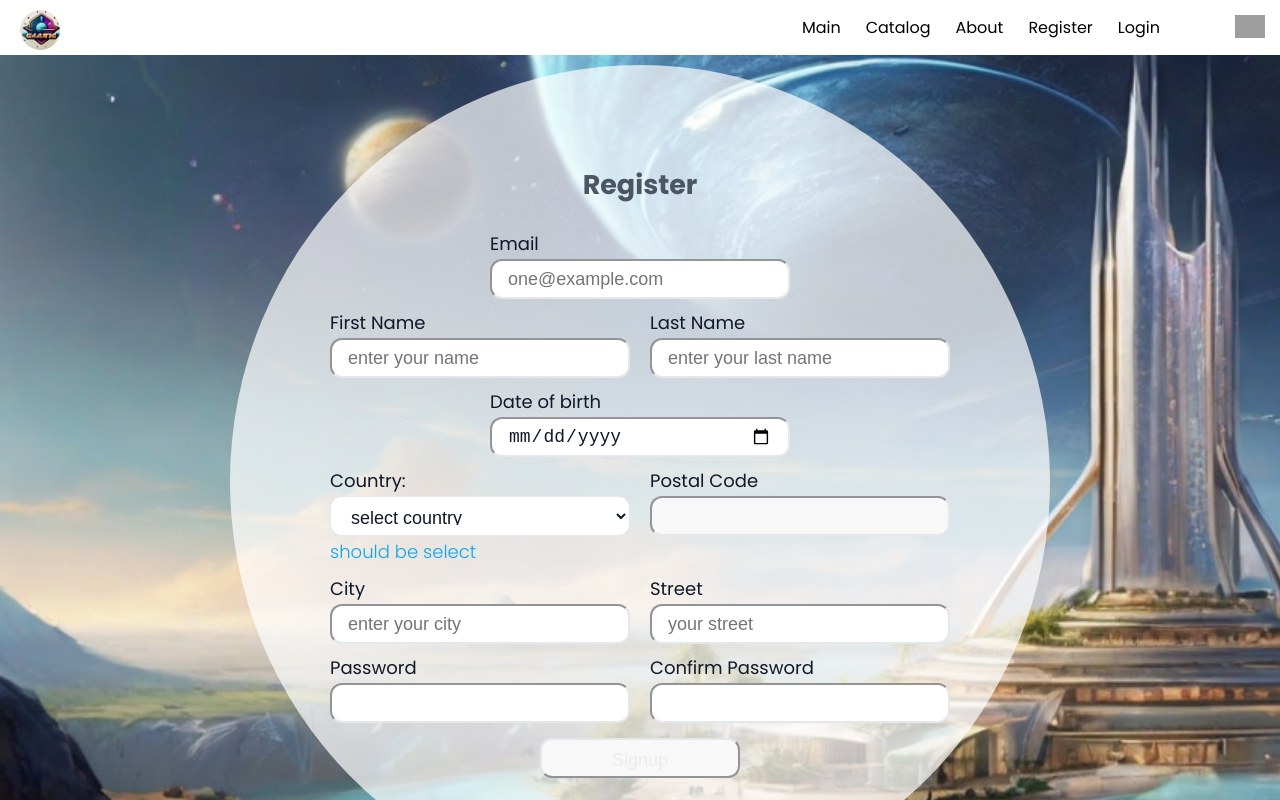
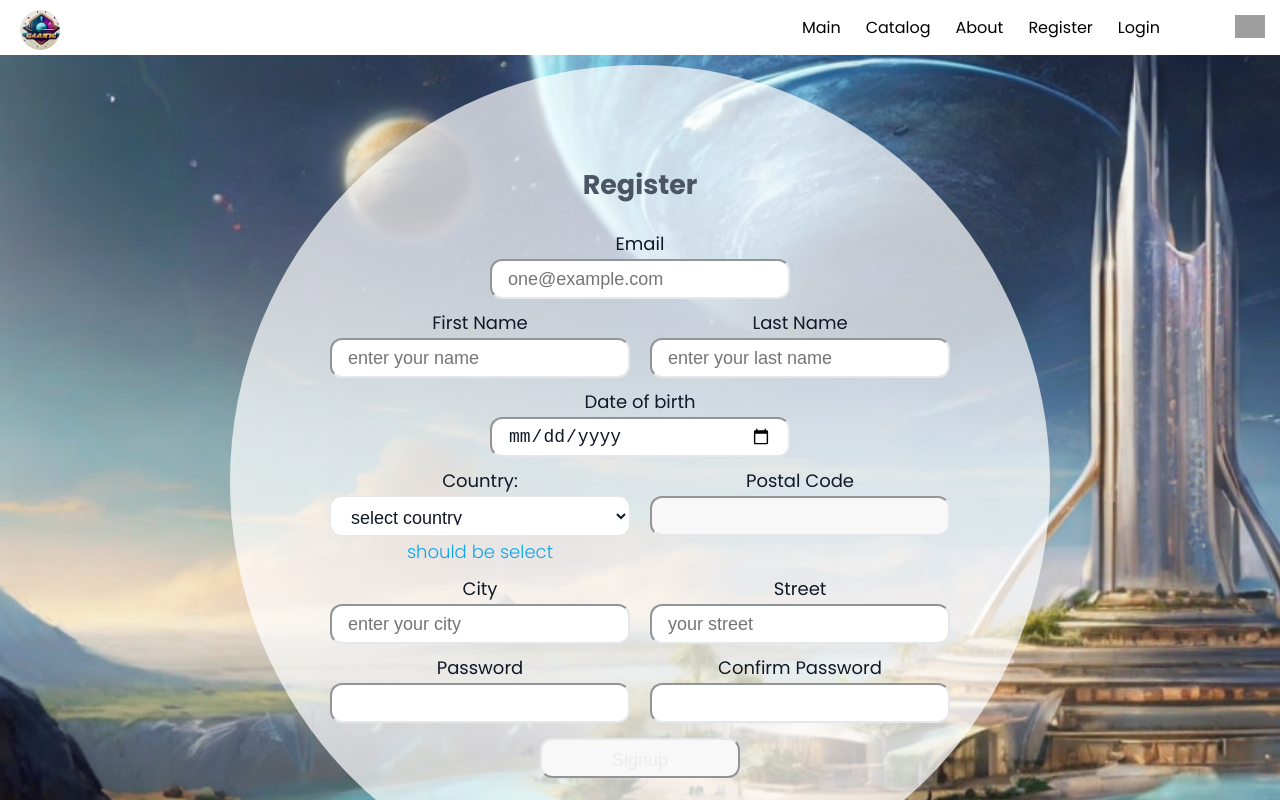
Before and after one commit to peregreenus/DEVS-eCommerce-App, a React app: page /signup in a window 1280 px wide. Shown: the top 800 px of the page. Built offline with nearby package versions, Linux system fonts and the light colour scheme; grey boxes are pictures that could not be loaded.

Commit message:
refactor: css now a module, refactor code

```diff
--- a/package.json
+++ b/package.json
@@ -24,6 +24,7 @@
     "@testing-library/react": "^15.0.7",
     "@types/copy-webpack-plugin": "^10.1.0",
     "@types/jest": "^29.5.12",
+    "@types/mini-css-extract-plugin": "^2.5.1",
     "@types/node": "^20.12.8",
     "@types/react": "^18.3.1",
     "@types/react-dom": "^18.3.0",
--- /dev/null
+++ b/src/custom.d.ts
@@ -0,0 +1 @@
+declare module '*.module.css';
--- a/src/view/components/signup/form-input.tsx
+++ b/src/view/components/signup/signup-form-input.tsx
@@ -1,4 +1,5 @@
 import React, { ChangeEvent } from 'react';
+import * as FormStyles from './signup-form.module.css';
 
 interface InputProps {
   type: 'text' | 'number' | 'email' | 'password' | 'date';
@@ -29,7 +30,7 @@ export default function InputField(props: InputProps) {
     disabled
   } = props;
   return (
-    <label htmlFor={name}>
+    <label htmlFor={name} className={FormStyles.label}>
       {label}
       <input
         type={type}
@@ -42,7 +43,7 @@ export default function InputField(props: InputProps) {
         className={classes}
         disabled={disabled}
       />
-      {wrong && error && <span className="error-span">{error}</span>}
+      {wrong && error && <span className={FormStyles.error}>{error}</span>}
     </label>
   );
 }
--- a/src/view/components/signup/signup-form.css
+++ /dev/null
@@ -1,80 +0,0 @@
-.input-field {
-  font-size: 1.8rem;
-  padding: 1rem 1.6rem;
-  height: 4rem;
-  border-radius: 1.2rem;
-  background-color: var(--default-bg-color);
-  color: var(--primary-text-color);
-  border-color: var(--border-color);
-  cursor: text;
-  width: 30rem;
-}
-.error-span {
-  color: var(--accent-color);
-  font-family: 'Poppins', sans-serif;
-  font-weight: 200;
-  display: block;
-}
-
-.singup-form-container {
-  display: flex;
-  flex-direction: column;
-  justify-content: center;
-  align-items: center;
-  color: var(--body-text-color);
-  width: fit-content;
-  padding: 10rem;
-  border-radius: 50%;
-  background: linear-gradient(to right, rgba(255, 255, 255, 0.7) 0 100%);
-}
-.signup-form {
-  display: flex;
-  padding: 2rem 0;
-  flex-direction: column;
-  justify-content: center;
-  align-items: center;
-  width: fit-content;
-  label {
-    padding: 0.5rem 0;
-    font-size: 1.8rem;
-    display: flex;
-    width: 30rem;
-    flex-direction: column;
-    gap: 0.2rem;
-    color: var(--primary-text-color);
-  }
-  .btn-signup {
-    align-self: center;
-    font-size: 1.8rem;
-    margin-top: 1rem;
-    padding: 1rem 4rem;
-    width: 20rem;
-    height: 4rem;
-    border-radius: 1.2rem;
-    background-color: var(--primary-text-color);
-    color: var(--light-text-color);
-    border-color: var(--border-color);
-    cursor: pointer;
-    align-self: center;
-  }
-  .btn-signup:disabled {
-    cursor: not-allowed;
-    background-color: var(--gray-bg-color);
-    color: rgba(220, 220, 220, 0.433);
-  }
-  .input-field[name='postalCode']:disabled {
-    background-color: var(--gray-bg-color);
-    cursor: not-allowed;
-  }
-}
-
-.signup-block {
-  display: flex;
-  flex-direction: row;
-  justify-content: center;
-  gap: 2rem;
-  flex-wrap: wrap;
-  .input-field {
-    width: 30rem;
-  }
-}
--- /dev/null
+++ b/src/view/components/signup/signup-form.module.css
@@ -0,0 +1,77 @@
+.block {
+  display: flex;
+  flex-direction: row;
+  justify-content: space-around;
+  align-items: flex-start;
+  gap: 2rem;
+  flex-wrap: wrap;
+}
+.error {
+  color: var(--accent-color);
+  font-family: 'Poppins', sans-serif;
+  font-weight: 200;
+}
+.input {
+  font-size: 1.8rem;
+  padding: 1rem 1.6rem;
+  height: 4rem;
+  border-radius: 1.2rem;
+  background-color: var(--default-bg-color);
+  color: var(--primary-text-color);
+  border-color: var(--border-color);
+  cursor: text;
+  width: 30rem;
+}
+.input[name='postalCode']:disabled {
+  background-color: var(--gray-bg-color);
+  cursor: not-allowed;
+}
+.button {
+  align-self: center;
+  font-size: 1.8rem;
+  margin-top: 1rem;
+  padding: 1rem 4rem;
+  width: 20rem;
+  height: 4rem;
+  border-radius: 1.2rem;
+  background-color: var(--primary-text-color);
+  color: var(--light-text-color);
+  border-color: var(--border-color);
+  cursor: pointer;
+  align-self: center;
+}
+.button:disabled {
+  cursor: not-allowed;
+  background-color: var(--gray-bg-color);
+  color: rgba(220, 220, 220, 0.433);
+}
+.label {
+  padding: 0.5rem 0;
+  font-size: 1.8rem;
+  display: flex;
+  width: 30rem;
+  gap: 0.2rem;
+  color: var(--primary-text-color);
+  flex-direction: column;
+  justify-content: center;
+  align-items: center;
+}
+.form {
+  display: flex;
+  padding: 2rem 0;
+  flex-direction: column;
+  justify-content: center;
+  align-items: center;
+  width: fit-content;
+}
+.container {
+  display: flex;
+  flex-direction: column;
+  justify-content: center;
+  align-items: center;
+  color: var(--body-text-color);
+  width: fit-content;
+  padding: 10rem;
+  border-radius: 50%;
+  background: linear-gradient(to right, rgba(255, 255, 255, 0.7) 0 100%);
+}
--- a/src/view/components/signup/signup-form.tsx
+++ b/src/view/components/signup/signup-form.tsx
@@ -1,9 +1,9 @@
 /* eslint-disable no-console */
 import React, { ChangeEvent, FormEvent, useEffect, useState } from 'react';
-import './signup-form.css';
 import { RegistrationFieldsType } from '../../../data/types/registration-type';
 import { validationField, setCostumerCountry } from '../../../data/utils/validate-signup-form';
-import InputField from './form-input';
+import InputField from './signup-form-input';
+import * as FormStyles from './signup-form.module.css';
 
 interface IFormProps {
   onSubmit: (e: FormEvent<HTMLFormElement>) => void;
@@ -223,14 +223,14 @@ function FormSingup(props: IFormProps) {
     }
   };
   return (
-    <div className="singup-form-container">
+    <div className={FormStyles.container}>
       <h2>Register</h2>
-      <form className="signup-form" onSubmit={onSubmit}>
+      <form className={FormStyles.form} onSubmit={onSubmit}>
         <InputField
           label="Email"
           type="email"
           name="email"
-          classes="input-field"
+          classes={FormStyles.input}
           placeholder="one@example.com"
           onChange={(e: ChangeEvent<HTMLInputElement>) => handleChange(e)}
           onBlur={(e: ChangeEvent<HTMLInputElement>) => handlerBlur(e)}
@@ -239,12 +239,12 @@ function FormSingup(props: IFormProps) {
           error={emailError}
           disabled={false}
         />
-        <div className="signup-block">
+        <div className={FormStyles.block}>
           <InputField
             label="First Name"
             type="text"
             name="firstName"
-            classes="input-field"
+            classes={FormStyles.input}
             placeholder="enter your name"
             onChange={(e: ChangeEvent<HTMLInputElement>) => handleChange(e)}
             onBlur={(e: ChangeEvent<HTMLInputElement>) => handlerBlur(e)}
@@ -257,7 +257,7 @@ function FormSingup(props: IFormProps) {
             label="Last Name"
             type="text"
             name="lastName"
-            classes="input-field"
+            classes={FormStyles.input}
             placeholder="enter your last name"
             onChange={(e: ChangeEvent<HTMLInputElement>) => handleChange(e)}
             onBlur={(e: ChangeEvent<HTMLInputElement>) => handlerBlur(e)}
@@ -271,7 +271,7 @@ function FormSingup(props: IFormProps) {
           label="Date of birth"
           type="date"
           name="dateOfBirth"
-          classes="input-field"
+          classes={FormStyles.input}
           placeholder=""
           onChange={(e: ChangeEvent<HTMLInputElement>) => handleChange(e)}
           onBlur={(e: ChangeEvent<HTMLInputElement>) => handlerBlur(e)}
@@ -280,14 +280,14 @@ function FormSingup(props: IFormProps) {
           error={birthdayError}
           disabled={false}
         />
-        <div className="signup-block">
-          <label htmlFor="country">
+        <div className={FormStyles.block}>
+          <label htmlFor="country" className={FormStyles.label}>
             Country:
             <select
               value={selectedCountry}
               onChange={(e: ChangeEvent<HTMLSelectElement>) => handleDropdownChange(e)}
               name="country"
-              className="input-field">
+              className={FormStyles.input}>
               <option value="null country" disabled hidden>
                 select country
               </option>
@@ -297,13 +297,13 @@ function FormSingup(props: IFormProps) {
                 </option>
               ))}
             </select>
-            {countryError && <span className="error-span">{countryError}</span>}
+            {countryError && <span className={FormStyles.error}>{countryError}</span>}
           </label>
           <InputField
             label="Postal Code"
             type="text"
             name="postalCode"
-            classes="input-field"
+            classes={FormStyles.input}
             placeholder=""
             onChange={(e: ChangeEvent<HTMLInputElement>) => handleChange(e)}
             onBlur={(e: ChangeEvent<HTMLInputElement>) => handlerBlur(e)}
@@ -313,12 +313,12 @@ function FormSingup(props: IFormProps) {
             disabled={!postalCodeEnable}
           />
         </div>
-        <div className="signup-block">
+        <div className={FormStyles.block}>
           <InputField
             label="City"
             type="text"
             name="city"
-            classes="input-field"
+            classes={FormStyles.input}
             placeholder="enter your city"
             onChange={(e: ChangeEvent<HTMLInputElement>) => handleChange(e)}
             onBlur={(e: ChangeEvent<HTMLInputElement>) => handlerBlur(e)}
@@ -331,7 +331,7 @@ function FormSingup(props: IFormProps) {
             label="Street"
             type="text"
             name="street"
-            classes="input-field"
+            classes={FormStyles.input}
             placeholder="your street"
             onChange={(e: ChangeEvent<HTMLInputElement>) => handleChange(e)}
             onBlur={(e: ChangeEvent<HTMLInputElement>) => handlerBlur(e)}
@@ -341,12 +341,12 @@ function FormSingup(props: IFormProps) {
             disabled={false}
           />
         </div>
-        <div className="signup-block">
+        <div className={FormStyles.block}>
           <InputField
             label="Password"
             type="password"
             name="password"
-            classes="input-field"
+            classes={FormStyles.input}
             placeholder=""
             onChange={(e: ChangeEvent<HTMLInputElement>) => handleChange(e)}
             onBlur={(e: ChangeEvent<HTMLInputElement>) => handlerBlur(e)}
@@ -359,7 +359,7 @@ function FormSingup(props: IFormProps) {
             label="Confirm Password"
             type="password"
             name="confirmPassword"
-            classes="input-field"
+            classes={FormStyles.input}
             placeholder=""
             onChange={(e: ChangeEvent<HTMLInputElement>) => checkConfirm(e)}
             onBlur={(e: ChangeEvent<HTMLInputElement>) => handlerBlur(e)}
@@ -369,7 +369,7 @@ function FormSingup(props: IFormProps) {
             disabled={false}
           />
         </div>
-        <button disabled={!formValid} type="submit" className="button btn-signup">
+        <button disabled={!formValid} type="submit" className={FormStyles.button}>
           Signup
         </button>
       </form>
--- a/src/view/pages/Signup/signup.css
+++ b/src/view/pages/Signup/signup.module.css
@@ -1,4 +1,4 @@
-.signup-page {
+.signup {
   padding: 1rem 0;
   background-image: url('../../../assets/img/Default_draw_a_picture_about_Welcome_to_Galactic_Exclusive_yo_1.jpg');
   background-repeat: no-repeat;
@@ -18,7 +18,7 @@
   }
 }
 
-.link-to {
+.link {
   background: linear-gradient(to right, rgba(255, 255, 255, 0.7) 0 100%);
   border-radius: 1.2rem;
   margin-top: 1rem;
--- a/src/view/pages/Signup/signup.tsx
+++ b/src/view/pages/Signup/signup.tsx
@@ -2,7 +2,7 @@
 import React, { FormEvent } from 'react';
 import FormSingup from '../../components/signup/signup-form';
 import Header from '../../components/common/header/header';
-import './signup.css';
+import * as SignupStyles from './signup.module.css';
 import Footer from '../../components/common/footer/footer';
 
 export default function Singup() {
@@ -14,7 +14,7 @@ export default function Singup() {
   return (
     <>
       <Header />
-      <div className="signup-page">
+      <div className={SignupStyles.signup}>
         <FormSingup onSubmit={handleRegistrationSubmit} />
       </div>
       <Footer />
```
Also changed, not shown: 1 other file (tests, documents, lock files or other folders).
